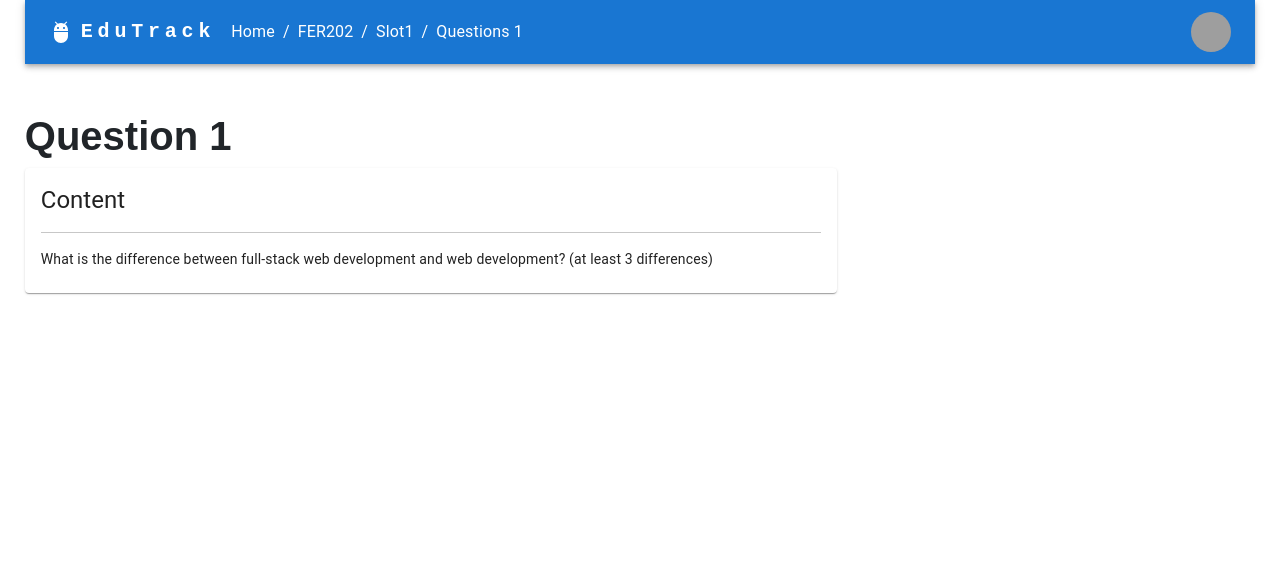
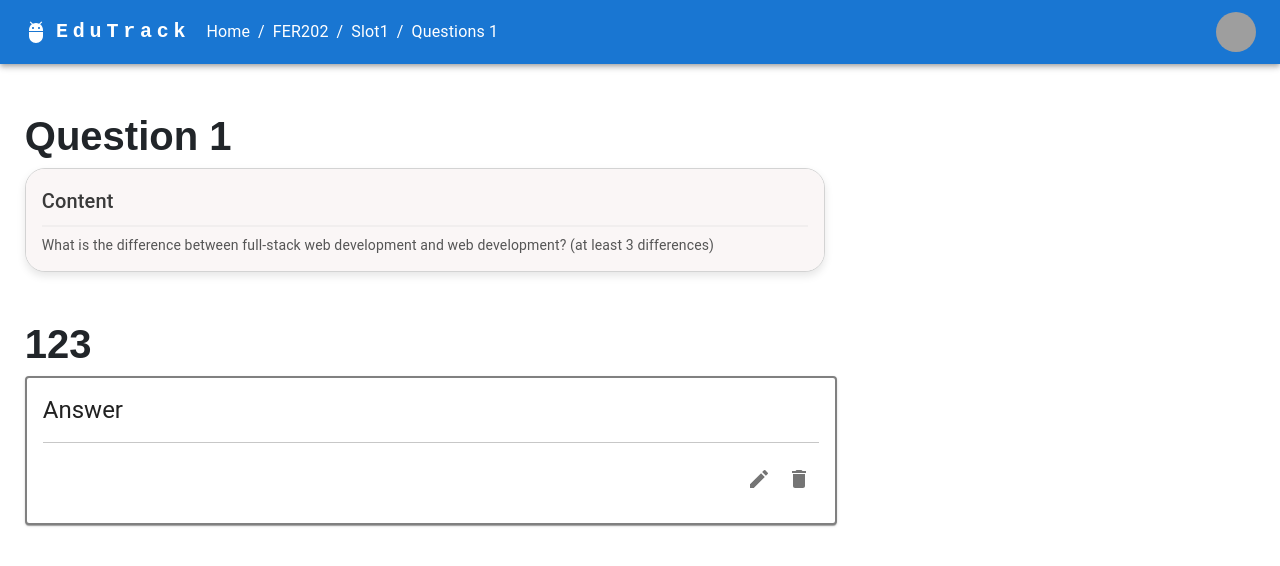
Before and after one commit to PhamKien2803/EDUTRACK-CPL_04_Group03, a React (Vite) app: page / in a window 1280 px wide. Shown: the top 566 px of the page. Built offline with nearby package versions, Linux system fonts and the light colour scheme; grey boxes are pictures that could not be loaded.

Commit message:
Commit code to fix
Commit code to fix

```diff
--- a/package.json
+++ b/package.json
@@ -21,6 +21,7 @@
     "react": "^18.3.1",
     "react-bootstrap": "^2.10.5",
     "react-dom": "^18.3.1",
+    "react-quill": "^2.0.0",
     "react-redux": "^9.1.2",
     "react-router-dom": "^6.27.0",
     "redux": "^5.0.1",
--- a/src/components/Answer/Dicussion.tsx
+++ b/src/components/Answer/Dicussion.tsx
@@ -1,10 +1,68 @@
+import { useState } from "react";
+import { Card, CardContent, Typography, IconButton, TextField } from "@mui/material";
+import EditIcon from '@mui/icons-material/Edit';
+import DeleteIcon from '@mui/icons-material/Delete';
+import SaveIcon from '@mui/icons-material/Save';
 
-function Dicussion() {
+const Dicussion = () => {
+  const [isEditing, setIsEditing] = useState(false);
+  const [answer, setAnswer] = useState("");
+
+  const handleEdit = () => {
+    setIsEditing(true);
+  };
+
+  const handleSave = () => {
+    setIsEditing(false);
+  };
+
+  const handleDelete = () => {
+    setAnswer("");
+  };
+
   return (
-    <div>
+    <div style={{ marginTop: "3rem" }}>
+      <h1 style={{ fontFamily: "sans-serif", fontWeight: "bold" }}>123</h1>
+      <Card style={{ border: "2px solid grey" }}>
+        <CardContent>
+          <Typography variant="h5" component="div">
+            Answer
+          </Typography>
+          <hr />
 
+          {isEditing ? (
+            <TextField
+              fullWidth
+              multiline
+              rows={4}
+              variant="outlined"
+              value={answer}
+              // onChange={(e) => setAnswer(e.target.value)}
+            />
+          ) : (
+            <Typography variant="body2" style={{ marginBottom: "1rem" }}>
+              {answer}
+            </Typography>
+          )}
+
+          <div style={{ display: "flex", justifyContent: "flex-end" }}>
+            {isEditing ? (
+              <IconButton onClick={handleSave}>
+                <SaveIcon />
+              </IconButton>
+            ) : (
+              <IconButton onClick={handleEdit}>
+                <EditIcon />
+              </IconButton>
+            )}
+            <IconButton onClick={handleDelete}>
+              <DeleteIcon />
+            </IconButton>
+          </div>
+        </CardContent>
+      </Card>
     </div>
-  )
-}
+  );
+};
 
-export default Dicussion
+export default Dicussion;
--- a/src/components/Answer/Question.tsx
+++ b/src/components/Answer/Question.tsx
@@ -4,17 +4,35 @@ function Question() {
   return (
     <div style={{ marginTop: "3rem" }}>
       <h1 style={{ fontFamily: "sans-serif", fontWeight: "bold" }}>Question 1</h1>
-      <Card>
-        <CardContent>
-          <Typography variant="h5" component="div">
+      <Card style={{
+        border: "1px solid lightgray",
+        borderRadius: "20px",
+        maxWidth: "800px",
+        boxShadow: "0 4px 8px rgba(0, 0, 0, 0.1)",
+        transition: "transform 0.3s ease-in-out",
+        overflow: "hidden"
+      }}
+        onMouseEnter={e => e.currentTarget.style.transform = "scale(1.05)"}
+        onMouseLeave={e => e.currentTarget.style.transform = "scale(1)"}
+      >
+        <CardContent style={{
+          backgroundColor: "rgb(250, 246, 246)",
+          padding: "16px",
+          fontFamily: "'Poppins', sans-serif"
+        }}>
+          <Typography variant="h6" component="div" style={{ color: "#3a3a3a", marginBottom: "8px" }}>
             Content
           </Typography>
-          <hr />
-          <Typography variant="body2">
+          <hr style={{
+            border: "1px solid lightgray",
+            margin: "8px auto"
+          }} />
+          <Typography variant="body2" style={{ color: "#555", fontSize: "14px" }}>
             What is the difference between full-stack web development and web development? (at least 3 differences)
           </Typography>
         </CardContent>
       </Card>
+
     </div>
   )
 }
--- a/src/components/HeaderNav/Breadcrumb.tsx
+++ b/src/components/HeaderNav/Breadcrumb.tsx
@@ -133,7 +133,7 @@ function Breadcrumb() {
                       underline="hover"
                       color="inherit"
                       href={item.url}
-                      sx={{ color: 'white' }} // Đặt màu chữ Breadcrumbs
+                      sx={{ color: 'white' }}
                     >
                       {item.label}
                     </Link>
--- a/src/page/StudentHome/DicussionPage.tsx
+++ b/src/page/StudentHome/DicussionPage.tsx
@@ -7,9 +7,9 @@ import ProgressTracker from '../../components/Answer/ProgressTracker'
 function DicussionPage() {
 
     return (
-
-        <div style={{width: '98%'}} className='container-fluid'>
+        <div>
             <Breadcrumb />
+            <div style={{ width: '98%' }} className='container-fluid'>
                 <div className='row'>
                     <div className='col-8'>
                         <Question />
@@ -21,6 +21,7 @@ function DicussionPage() {
                     </div>
                 </div>
             </div>
+        </div>
     )
 }
 
```
Also changed, not shown: 1 other file (tests, documents, lock files or other folders). Lines whose indentation alone changed are shown as unchanged.
